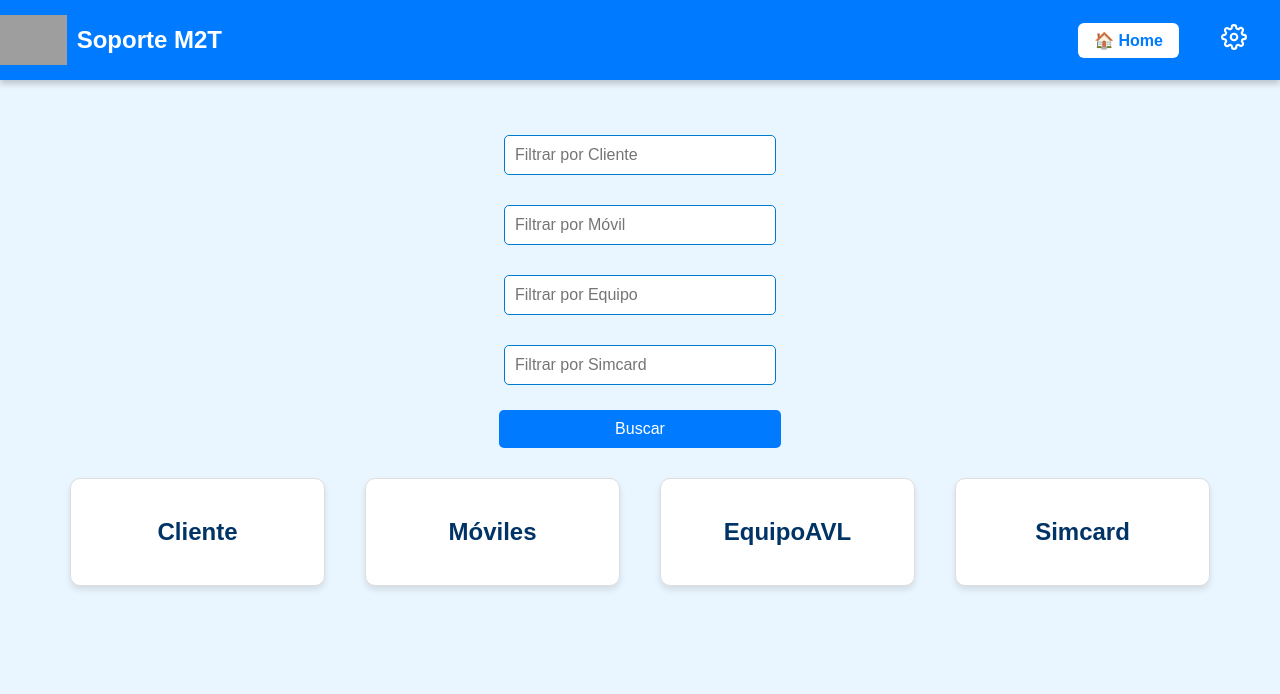
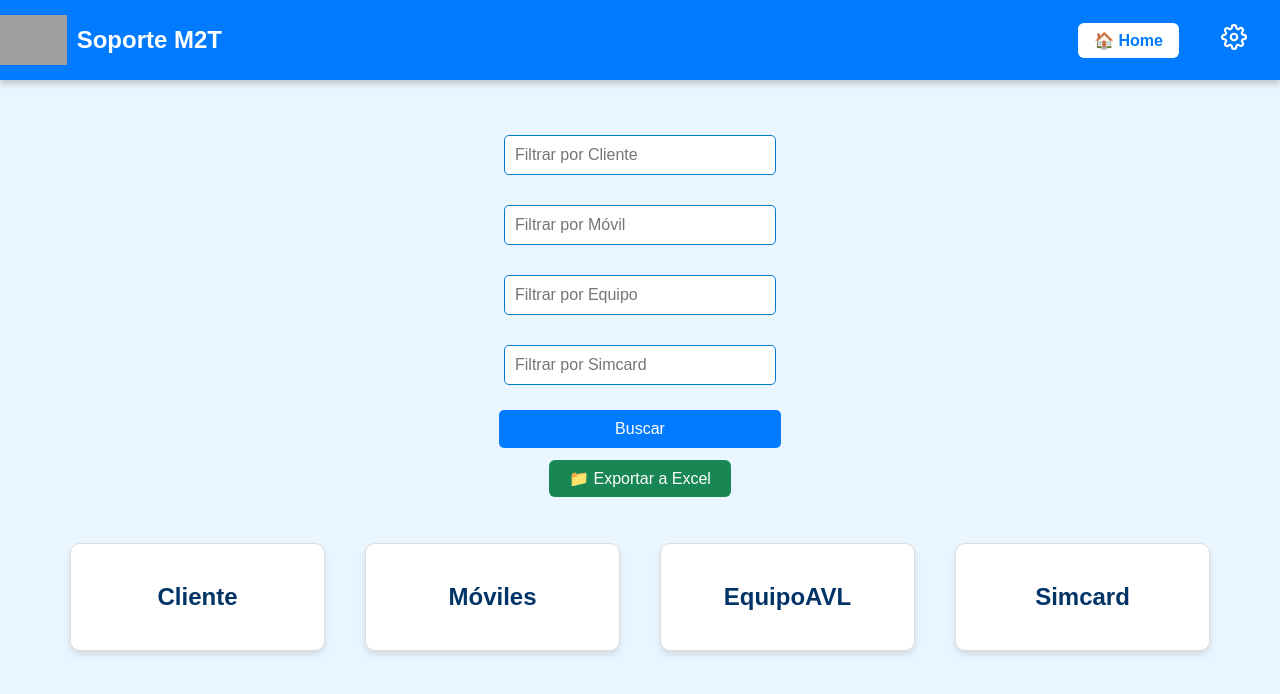
Before and after one commit to KoeruLevi/m2tapp, a React (Vite) app in the folder frontend/: page /buscador in a window 1280 px wide. Shown: the top 694 px of the page. Built offline with nearby package versions, Linux system fonts and the light colour scheme; grey boxes are pictures that could not be loaded.

Commit message:
exportar a excel

```diff
--- a/frontend/package.json
+++ b/frontend/package.json
@@ -13,11 +13,13 @@
   "dependencies": {
     "axios": "^1.7.8",
     "bootstrap": "^5.3.3",
+    "file-saver": "^2.0.5",
     "prop-types": "^15.8.1",
     "react": "^18.3.1",
     "react-dom": "^18.3.1",
     "react-icons": "^5.5.0",
-    "react-router-dom": "^7.0.1"
+    "react-router-dom": "^7.0.1",
+    "xlsx": "^0.18.5"
   },
   "devDependencies": {
     "@eslint/js": "^9.15.0",
--- a/frontend/src/pages/Buscador.jsx
+++ b/frontend/src/pages/Buscador.jsx
@@ -2,6 +2,8 @@ import React, { useState, useEffect } from "react";
 import axios from "axios";
 import "../styles/Buscador.css";
 import Header from "../components/Header";
+import * as XLSX from 'xlsx';
+import { saveAs } from 'file-saver';
 
 const Buscador = () => {
     const [query, setQuery] = useState({ cliente: '', movil: '', equipo: '', simcard: '' });
@@ -17,6 +19,32 @@ const Buscador = () => {
     const [editedData, setEditedData] = useState({});
     const [loading, setLoading] = useState(false);
     const [historial, setHistorial] = useState([]);
+    const exportToExcel = () => {
+    // Combina todos los resultados que quieres exportar
+    // (Ejemplo: todos los clientes, móviles, equipos, simcards juntos)
+    // O elige sólo una de las entidades, como prefieras
+    const allData = [
+        ...filteredClientes.map(d => ({ Tipo: 'Cliente', ...d })),
+        ...filteredMoviles.map(d => ({ Tipo: 'Movil', ...d })),
+        ...filteredEquipos.map(d => ({ Tipo: 'EquipoAVL', ...d })),
+        ...filteredSimcards.map(d => ({ Tipo: 'Simcard', ...d })),
+    ];
+
+    if (allData.length === 0) {
+        alert("No hay datos para exportar.");
+        return;
+    }
+
+    // Crea una hoja de Excel a partir de los datos
+    const worksheet = XLSX.utils.json_to_sheet(allData);
+    const workbook = XLSX.utils.book_new();
+    XLSX.utils.book_append_sheet(workbook, worksheet, "DatosExportados");
+
+    // Convierte el workbook a un blob y lo descarga
+    const excelBuffer = XLSX.write(workbook, { bookType: "xlsx", type: "array" });
+    const blob = new Blob([excelBuffer], { type: "application/octet-stream" });
+    saveAs(blob, "busqueda-m2t.xlsx");
+};
 
     function beautifyFieldName(str) {
         if (!str) return '';
@@ -300,6 +328,10 @@ const Buscador = () => {
                 {loading && <p style={{ marginTop: '10px', fontWeight: 'bold', color: '#007bff' }}>Cargando resultados...</p>}
             </form>
 
+            <button className="export-excel-btn" onClick={exportToExcel}>
+                  📁 Exportar a Excel
+            </button>
+
             <div className="tabs-container">
     {["Cliente", "Movil", "EquipoAVL", "Simcard"].map((type) => (
         <div className="tab" key={type}>
--- a/frontend/src/styles/Buscador.css
+++ b/frontend/src/styles/Buscador.css
@@ -161,3 +161,19 @@
     word-break: break-all;
     padding-top: 2px;
 }
+
+.export-excel-btn {
+    margin: 12px 0 16px 0;
+    background: #198754;
+    color: #fff;
+    padding: 9px 20px;
+    border: none;
+    border-radius: 6px;
+    font-size: 16px;
+    cursor: pointer;
+    font-weight: 500;
+    transition: background 0.2s;
+}
+.export-excel-btn:hover {
+    background: #157347;
+}
```
Also changed, not shown: 1 other file (tests, documents, lock files or other folders).
